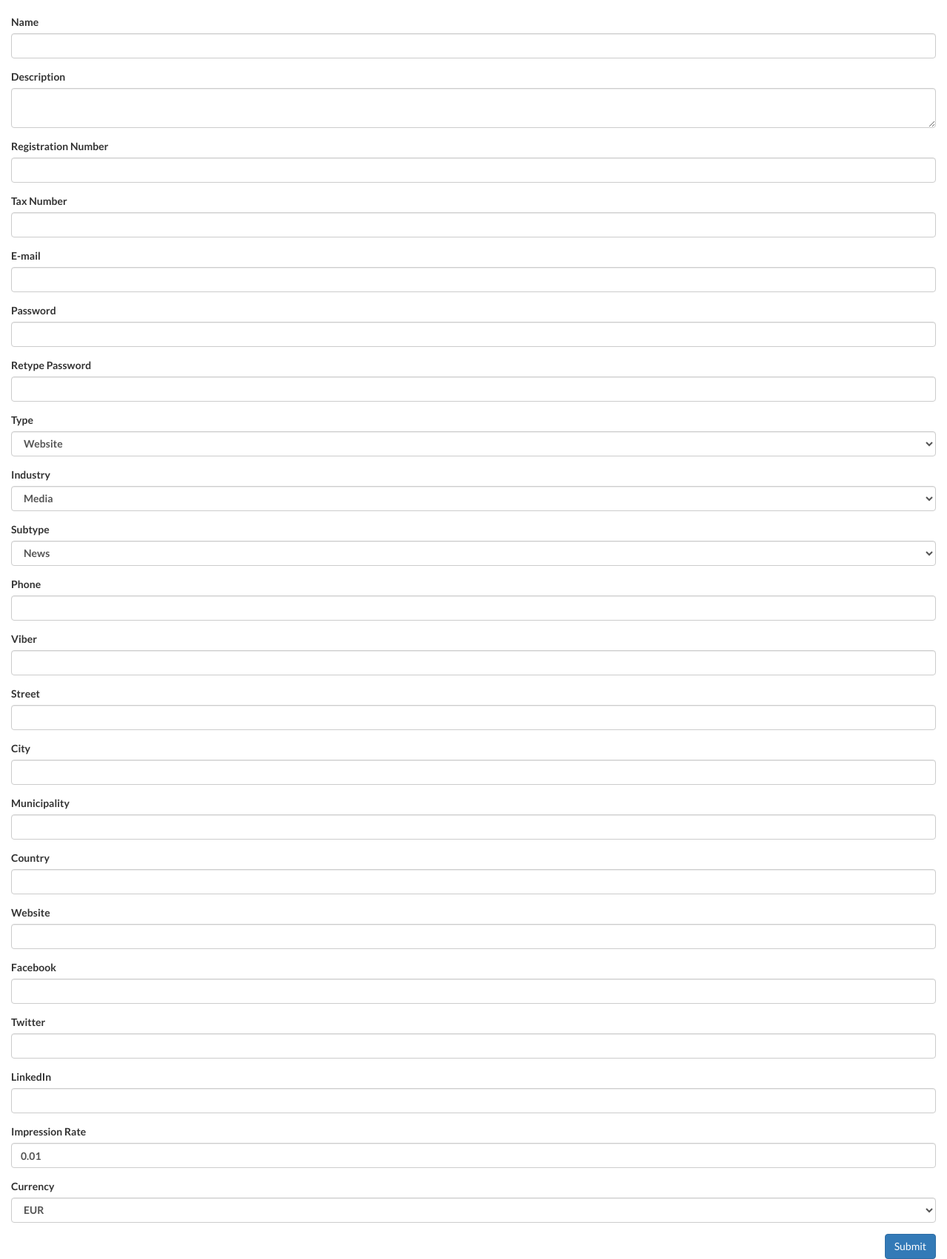
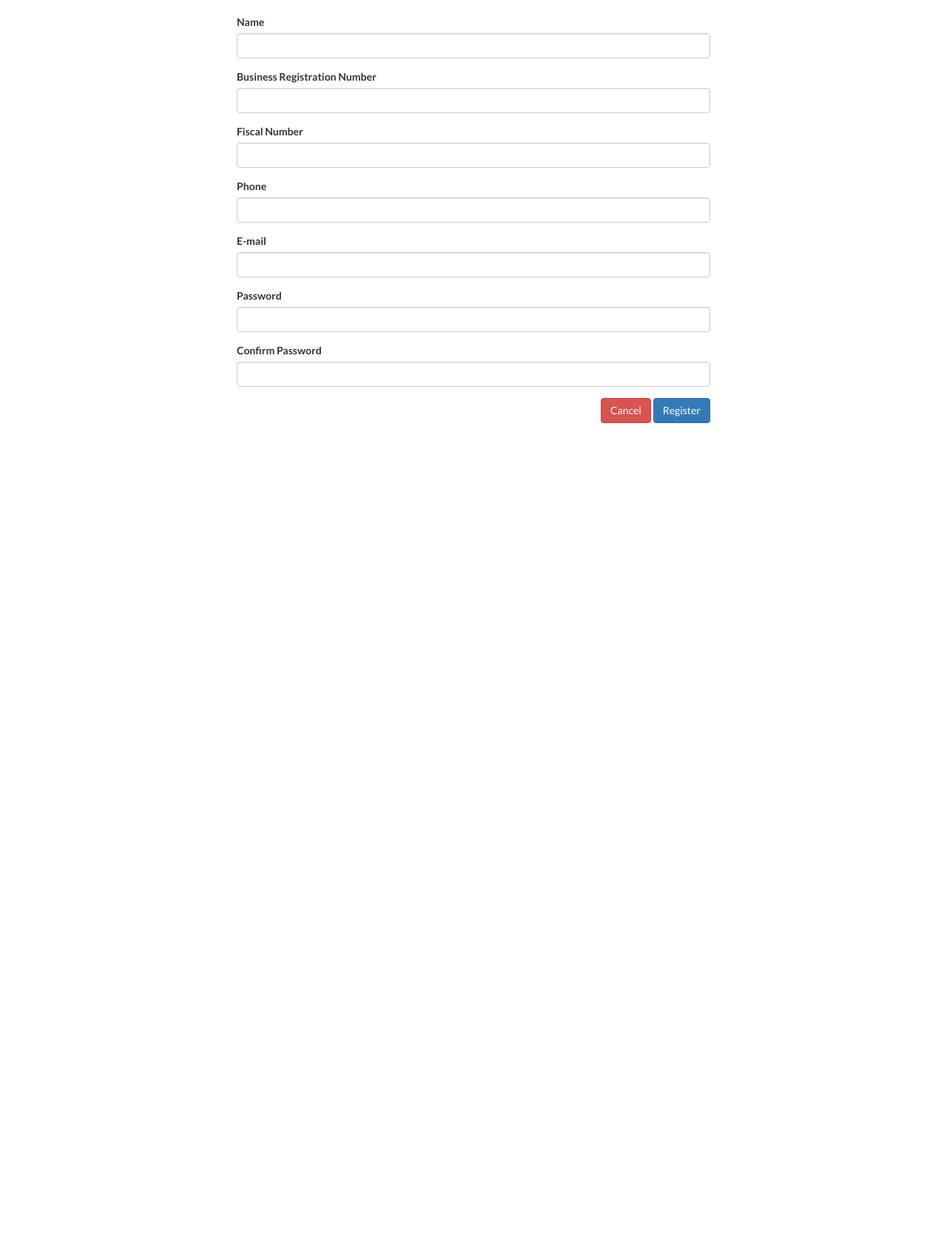
Before and after one commit to assemblio/lidheza, a Flask app: page /publisher in a window 1280 px wide. Shown: the part 52-1754 px from the top of the page at 74% size. After the commit the page ends 624 px from the top, so only its background shows below. Run offline with Flask 2, Linux system fonts and the light colour scheme; parts of the project's set-up code (start-up, migrations or seed data) failed here and were passed over; some libraries are stand-ins or nearby versions.

Commit message:
Initial implementation of publisher registration

```diff
--- a/app/__init__.py
+++ b/app/__init__.py
@@ -96,9 +96,12 @@ def init_modules(app):
 
     # Import blueprint modules
     from app.mod_entry_point.views import mod_entry_point
+    from app.mod_publisher.views import mod_publisher
+    from app.mod_admin.views import mod_admin
     from app.mod_serve.views import mod_serve
-    from app.mod_admin.views import mod_admin
+
 
     app.register_blueprint(mod_entry_point)
+    app.register_blueprint(mod_publisher)
     app.register_blueprint(mod_admin)
     app.register_blueprint(mod_serve)
--- a/app/mod_entry_point/forms.py
+++ b/app/mod_entry_point/forms.py
@@ -1,12 +1,16 @@
-from wtforms import Form, DecimalField, StringField, TextAreaField, SelectField, PasswordField
+from wtforms import Form, DecimalField, StringField, TextAreaField, SelectField, PasswordField, validators
 from utils import FormUtils
 
 class AdvertiserForm(Form):
-    email = StringField('E-mail')
-    password = PasswordField('Password')
-    retype_password = PasswordField('Retype Password')
+    name = StringField('Name', [validators.Required()])
+    description = TextAreaField('Description')
 
-    name = StringField('Name')
+    registration_number = StringField('Business Registration Number', [validators.Required()])
+    fiscal_number = StringField('Fiscal Number', [validators.Required()])
+
+    email = StringField('E-mail', [validators.Required()])
+    password = PasswordField('Password', [validators.Required(), validators.EqualTo('password_confirm', message='Passwords must match.')])
+    password_confirm = PasswordField('Confirm Password', [validators.Required()])
 
     # Address
     street = StringField('Street')
@@ -32,15 +36,15 @@ class AdvertiserForm(Form):
 
 
 class PublisherForm(Form):
-    name = StringField('Name')
+    name = StringField('Name', [validators.Required()])
     description = TextAreaField('Description')
 
-    registration_number = StringField('Registration Number')
-    tax_number = StringField('Tax Number')
+    registration_number = StringField('Business Registration Number', [validators.Required()])
+    fiscal_number = StringField('Fiscal Number', [validators.Required()])
 
-    email = StringField('E-mail')
-    password = PasswordField('Password')
-    retype_password = PasswordField('Retype Password')
+    email = StringField('E-mail', [validators.Required()])
+    password = PasswordField('Password', [validators.Required(), validators.EqualTo('password_confirm', message='Passwords must match.')])
+    password_confirm = PasswordField('Confirm Password', [validators.Required()])
 
     type = SelectField('Type',
         choices=FormUtils.get_business_types() + [('other', 'Other')],
@@ -55,7 +59,7 @@ class PublisherForm(Form):
         default='news')
 
     # Contact
-    phone = StringField('Phone')
+    phone = StringField('Phone', [validators.Required()])
     viber = StringField('Viber')
 
     # Address
--- a/app/mod_entry_point/views.py
+++ b/app/mod_entry_point/views.py
@@ -1,8 +1,15 @@
-from flask import Blueprint, render_template, request
+from flask import Blueprint, render_template, request, flash, redirect, url_for
 from forms import AdvertiserForm, PublisherForm
-
+from app import mongo_utils
 
 mod_entry_point = Blueprint('entrypoint', __name__)
+
+def flash_errors(form):
+    for field, errors in form.errors.items():
+        for error in errors:
+            flash(
+                error.replace('This', 'The %s' % getattr(form, field).label.text)
+            )
 
 @mod_entry_point.route('/', methods=['GET'])
 def index():
@@ -24,4 +31,22 @@ def publisher():
         form = PublisherForm()
         return render_template('mod_entry_point/publisher.html', form=form)
     else:
-        return 'TODO: Persistence'
+        form = PublisherForm(request.form)
+
+        # If errors, stay on the same page and display errors
+        if form.validate() == False:
+            flash_errors(form)
+            return render_template('mod_entry_point/publisher.html', form=form)
+        else:
+            publisher = {
+                'name': form.name.data,
+                'phone': form.phone.data,
+                'email': form.email.data,
+                'password': form.password.data,
+                'registrationNumber': form.registration_number.data,
+                'fiscalNumber': form.fiscal_number.data,
+            }
+
+            publisher_id = mongo_utils.insert_one_publisher(publisher)
+
+            return redirect(url_for('publisher.index', pid=publisher_id))
--- a/app/templates/mod_entry_point/advertiser.html
+++ b/app/templates/mod_entry_point/advertiser.html
@@ -3,7 +3,7 @@
 {% block rows %}
     <div class="row">
         <div class="col-sm-12">
-            <form action="{{ url_for('admin.advertiser') }}" method="POST">
+            <form action="{{ url_for('entrypoint.advertiser') }}" method="POST">
             {% for field in form %}
                 <div class="form-group">
                     {{ field.label }}
--- a/app/templates/mod_entry_point/index.html
+++ b/app/templates/mod_entry_point/index.html
@@ -14,10 +14,10 @@
                         <hr class="intro-divider">
                         <ul class="list-inline intro-social-buttons">
                             <li>
-                                <a href="https://twitter.com/SBootstrap" class="btn btn-default btn-lg"><span class="network-name">I'm an advertiser</span></a>
+                                <a href="{{ url_for('entrypoint.advertiser') }}" class="btn btn-default btn-lg"><span class="network-name">I'm an advertiser</span></a>
                             </li>
                             <li>
-                                <a href="https://github.com/IronSummitMedia/startbootstrap" class="btn btn-default btn-lg"><span class="network-name">I'm a publisher</span></a>
+                                <a href="{{ url_for('entrypoint.publisher') }}" class="btn btn-default btn-lg"><span class="network-name">I'm a publisher</span></a>
                             </li>
                         </ul>
                     </div>
--- a/app/templates/mod_entry_point/publisher.html
+++ b/app/templates/mod_entry_point/publisher.html
@@ -2,16 +2,47 @@
 
 {% block rows %}
     <div class="row">
-        <div class="col-sm-12">
-            <form action="{{ url_for('admin.publisher') }}" method="POST">
-            {% for field in form %}
+        <div class="col-sm-12" style="padding-left:25%;padding-right:25%">
+            <form action="{{ url_for('entrypoint.publisher') }}" method="POST">
+
                 <div class="form-group">
-                    {{ field.label }}
-                    {{ field(class="form-control") }}
+                    {{ form.name.label }}
+                    {{ form.name(class="form-control") }}
                 </div>
-            {%  endfor %}
+
+                <div class="form-group">
+                    {{ form.registration_number.label }}
+                    {{ form.registration_number(class="form-control") }}
+                </div>
+
+                <div class="form-group">
+                    {{ form.fiscal_number.label }}
+                    {{ form.fiscal_number(class="form-control") }}
+                </div>
+
+                <div class="form-group">
+                    {{ form.phone.label }}
+                    {{ form.phone(class="form-control") }}
+                </div>
+
+                <div class="form-group">
+                    {{ form.email.label }}
+                    {{ form.email(class="form-control") }}
+                </div>
+
+                <div class="form-group">
+                    {{ form.password.label }}
+                    {{ form.password(class="form-control") }}
+                </div>
+
+                <div class="form-group">
+                    {{ form.password_confirm.label }}
+                    {{ form.password_confirm(class="form-control") }}
+                </div>
+
                 <div class="pull-right">
-                    <input type="submit" class="btn btn-primary"/>
+                    <input type="button" class="btn btn-danger" value="Cancel"/>
+                    <input type="submit" class="btn btn-primary" value="Register"/>
                 </div>
             </form>
         </div>
```
Also changed, not shown: app/mod_admin/views.py (+2 -13 lines), app/mod_publisher/views.py (added, +20 -0 lines), app/templates/mod_publisher/index.html (added, +9 -0 lines), app/templates/mod_publisher/settings.html (added, +9 -0 lines), app/utils/mongo_utils.py (+35 -9 lines), app/mod_publisher/__init__.py (added).
